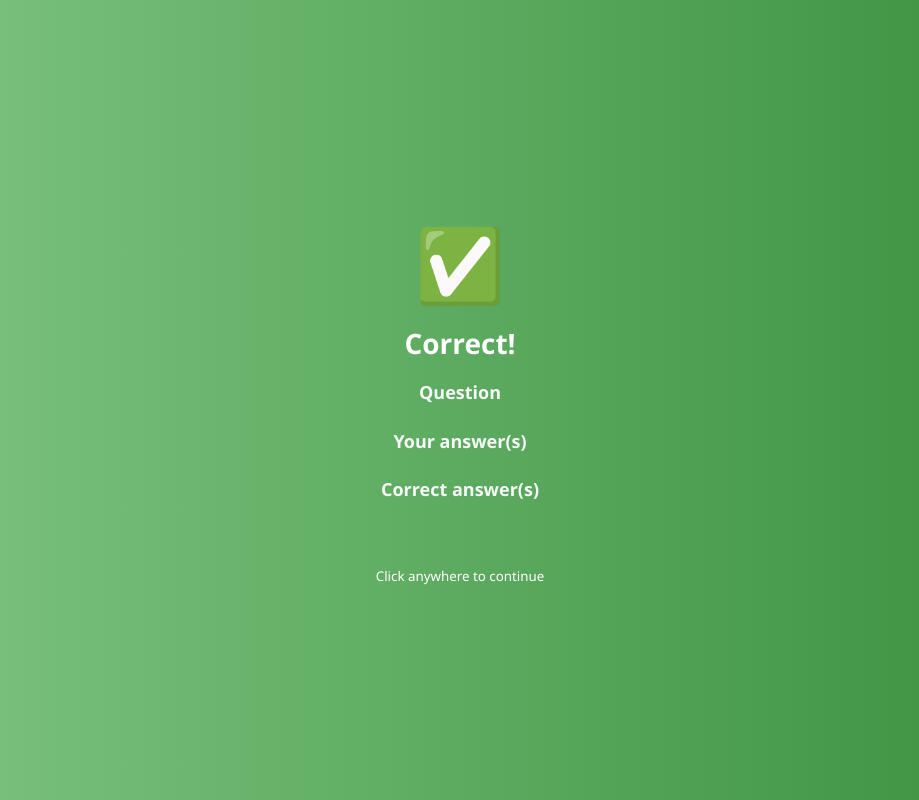
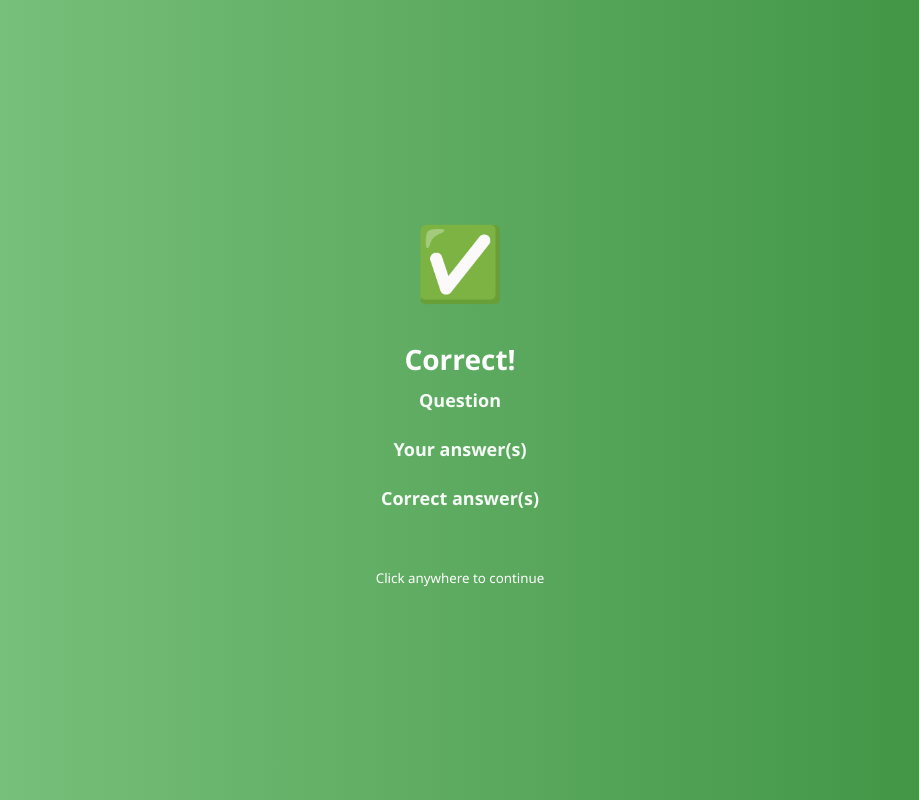
Before and after one commit to christensenandrew455-cell/Testifyai, a Next.js app: page /correct in a window 1280 px wide. Shown: the whole page, without its empty margins (180-1099 px from the left). Built offline with nearby package versions, Linux system fonts and the light colour scheme.

Commit message:
Update page.js

```diff
--- a/app/correct/page.js
+++ b/app/correct/page.js
@@ -89,23 +89,23 @@ function CorrectContent() {
         opacity: canContinue ? 1 : 0.8,
       }}
     >
-      <div style={{ fontSize: 72, marginBottom: 12 }}>✅</div>
-      <h1 style={{ fontSize: 28, marginBottom: 16, fontWeight: 800 }}>Correct!</h1>
+      <div style={{ fontSize: 72, marginBottom: 30 }}>✅</div>
+      <h1 style={{ fontSize: 28, marginBottom: 8, fontWeight: 800 }}>Correct!</h1>
 
-      <div style={{ maxWidth: 760, marginBottom: 10, textAlign: "center" }}>
+      <div style={{ maxWidth: 760, marginBottom: 3, textAlign: "center" }}>
         <p style={{ fontWeight: 700 }}>Question</p>
         <p>{rawQuestion}</p>
 
-        <p style={{ fontWeight: 700, marginTop: 12 }}>Your answer(s)</p>
+        <p style={{ fontWeight: 700, marginTop: 3 }}>Your answer(s)</p>
         <p>{displayUser}</p>
 
-        <p style={{ fontWeight: 700, marginTop: 12 }}>Correct answer(s)</p>
+        <p style={{ fontWeight: 700, marginTop: 3 }}>Correct answer(s)</p>
         <p>{displayCorrect}</p>
       </div>
 
       {explanation && (
         <>
-          <p style={{ fontWeight: 700, marginTop: 12 }}>Explanation</p>
+          <p style={{ fontWeight: 700, marginTop: 3 }}>Explanation</p>
           <p style={{ maxWidth: 760, opacity: 0.95 }}>{explanation}</p>
         </>
       )}
```
